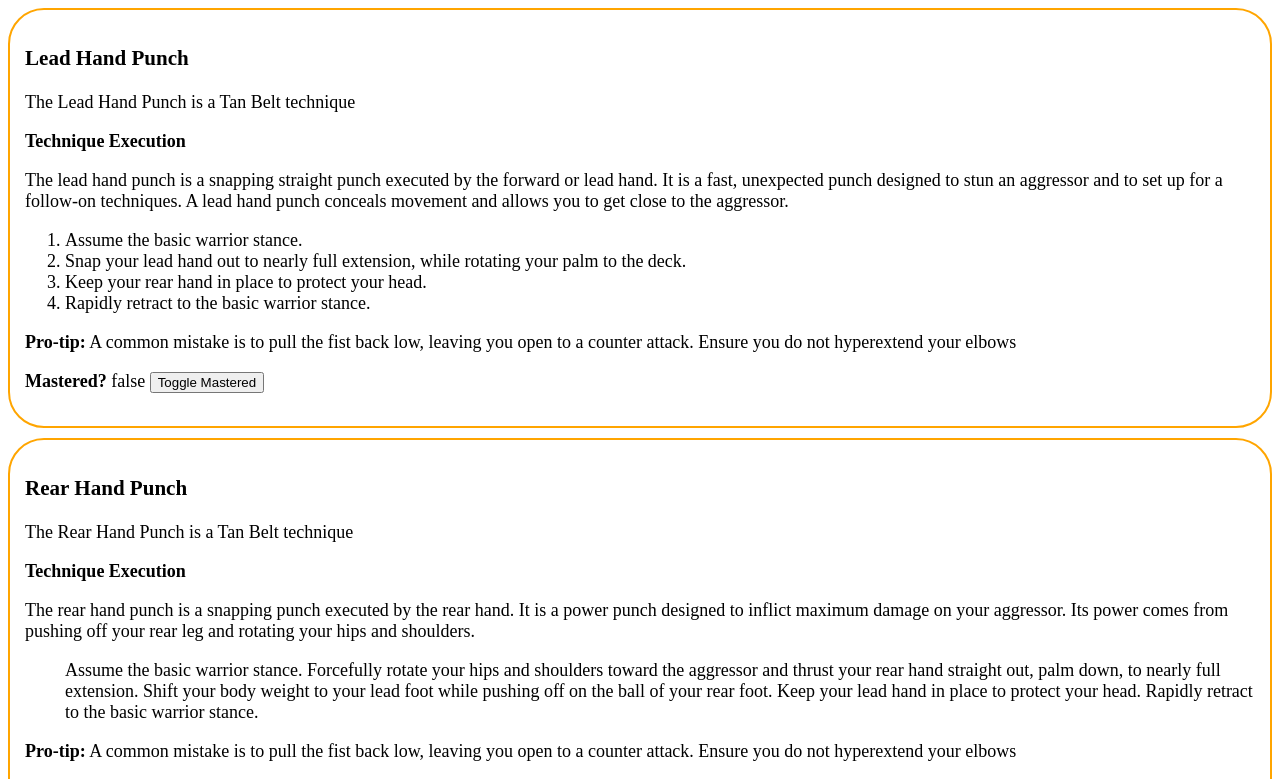
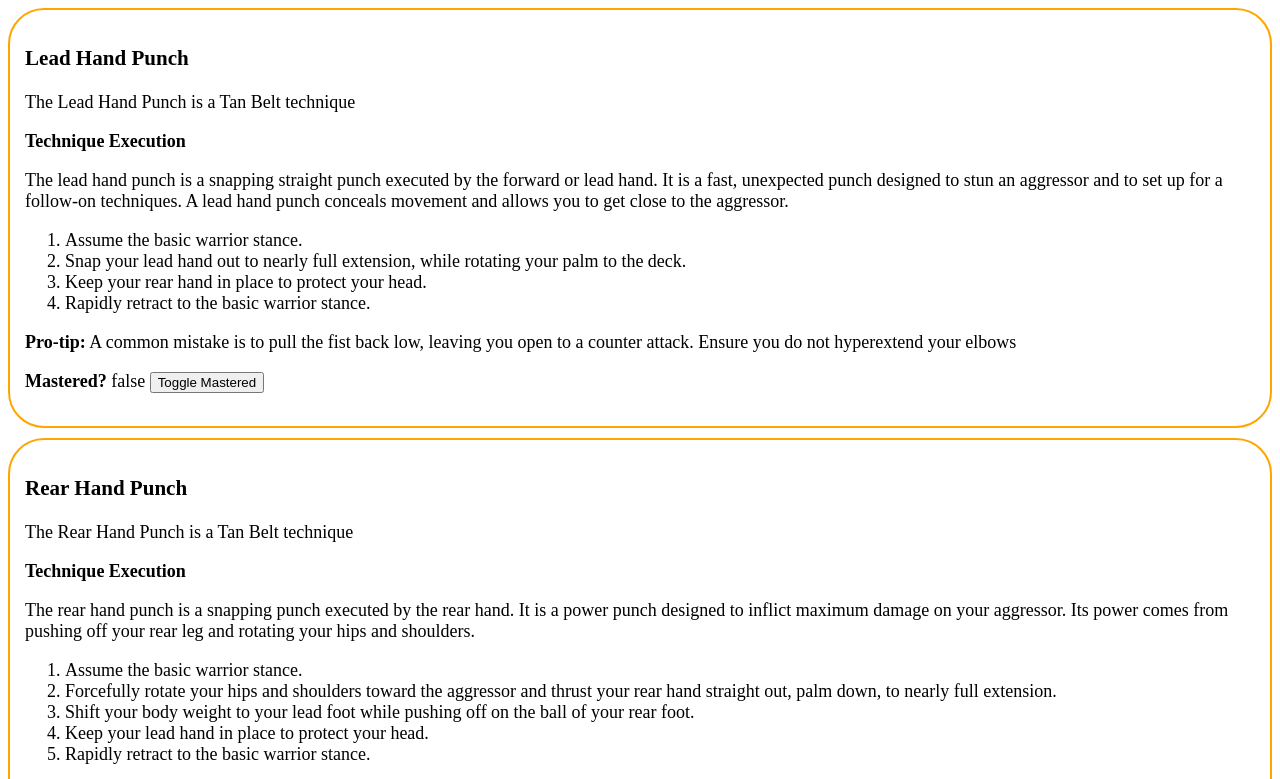
Before and after one commit to rc-devs/mcninja, an Angular app in the folder mcninja/: page / in a window 1280 px wide. Shown: the top 779 px of the page. Built offline with nearby package versions, Linux system fonts and the light colour scheme.

Commit message:
fix some innerHTML

```diff
--- a/mcninja/src/app/data/techniques.array.ts
+++ b/mcninja/src/app/data/techniques.array.ts
@@ -27,11 +27,11 @@ let techniquesArray = [
       execution: `
       <p>The rear hand punch is a snapping punch executed by the rear hand. It is a power punch designed to inflict maximum damage on your aggressor. Its power comes from pushing off your rear leg and rotating your hips and shoulders.</p>
         <ol>
-           Assume the basic warrior stance.</li>
-           Forcefully rotate your hips and shoulders toward the aggressor and thrust your rear hand straight out, palm down, to nearly full extension.</li>
-           Shift your body weight to your lead foot while pushing off on the ball of your rear foot.</li>
-           Keep your lead hand in place to protect your head.</li>
-           Rapidly retract to the basic warrior stance.</li>
+           <li>Assume the basic warrior stance.</li>
+           <li>Forcefully rotate your hips and shoulders toward the aggressor and thrust your rear hand straight out, palm down, to nearly full extension.</li>
+           <li>Shift your body weight to your lead foot while pushing off on the ball of your rear foot.</li>
+           <li>Keep your lead hand in place to protect your head.</li>
+           <li>Rapidly retract to the basic warrior stance.</li>
         </ol>
       `,
       proTip: "A common mistake is to pull the fist back low, leaving you open to a counter attack. Ensure you do not hyperextend your elbows",
--- a/mcninja/src/app/display-techniques/display-techniques.component.ts
+++ b/mcninja/src/app/display-techniques/display-techniques.component.ts
@@ -16,5 +16,6 @@ export class DisplayTechniquesComponent {
 
  toggleMastered(){
   console.log('tiggle toggle')
+
  }
 }
```
